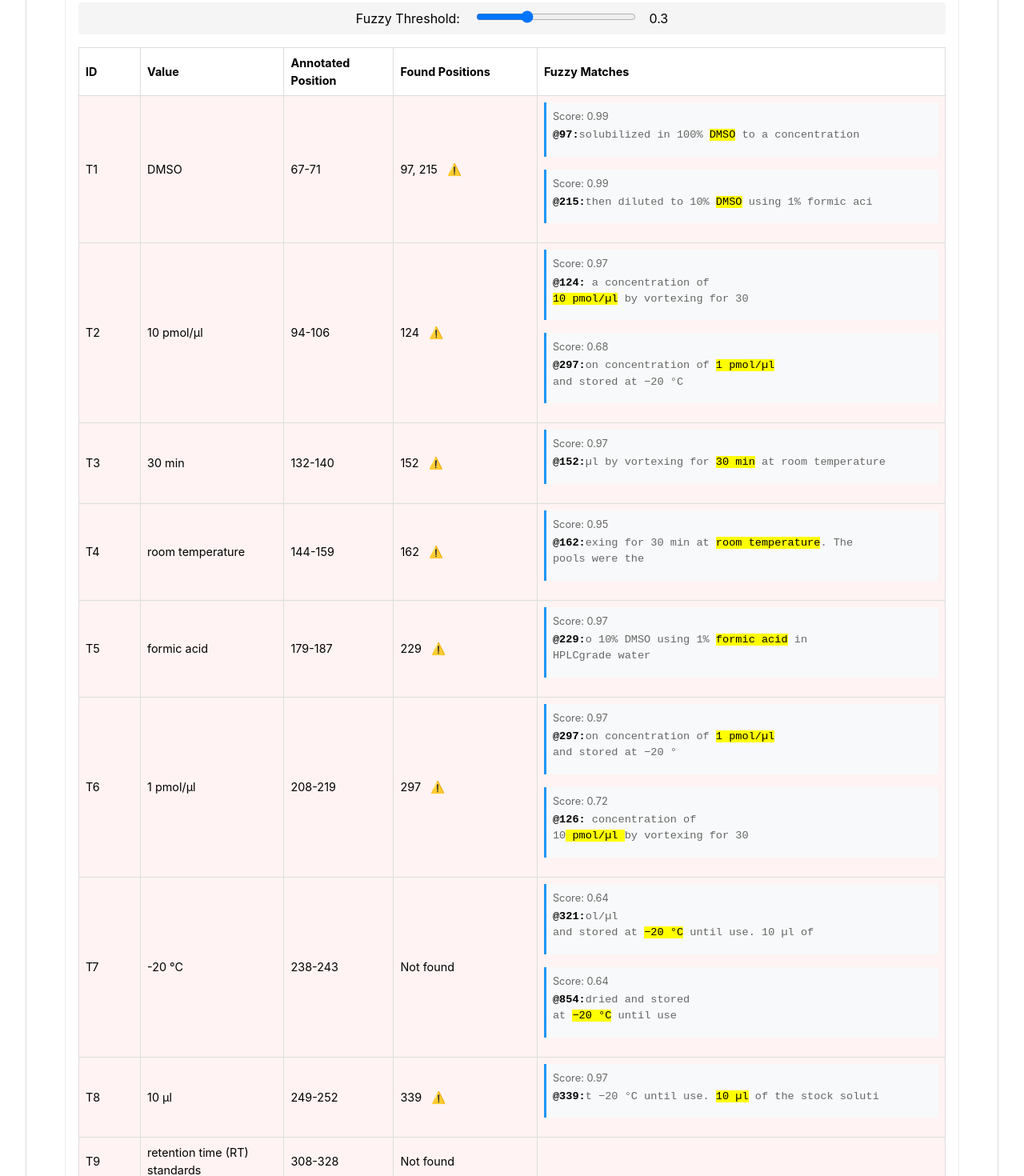
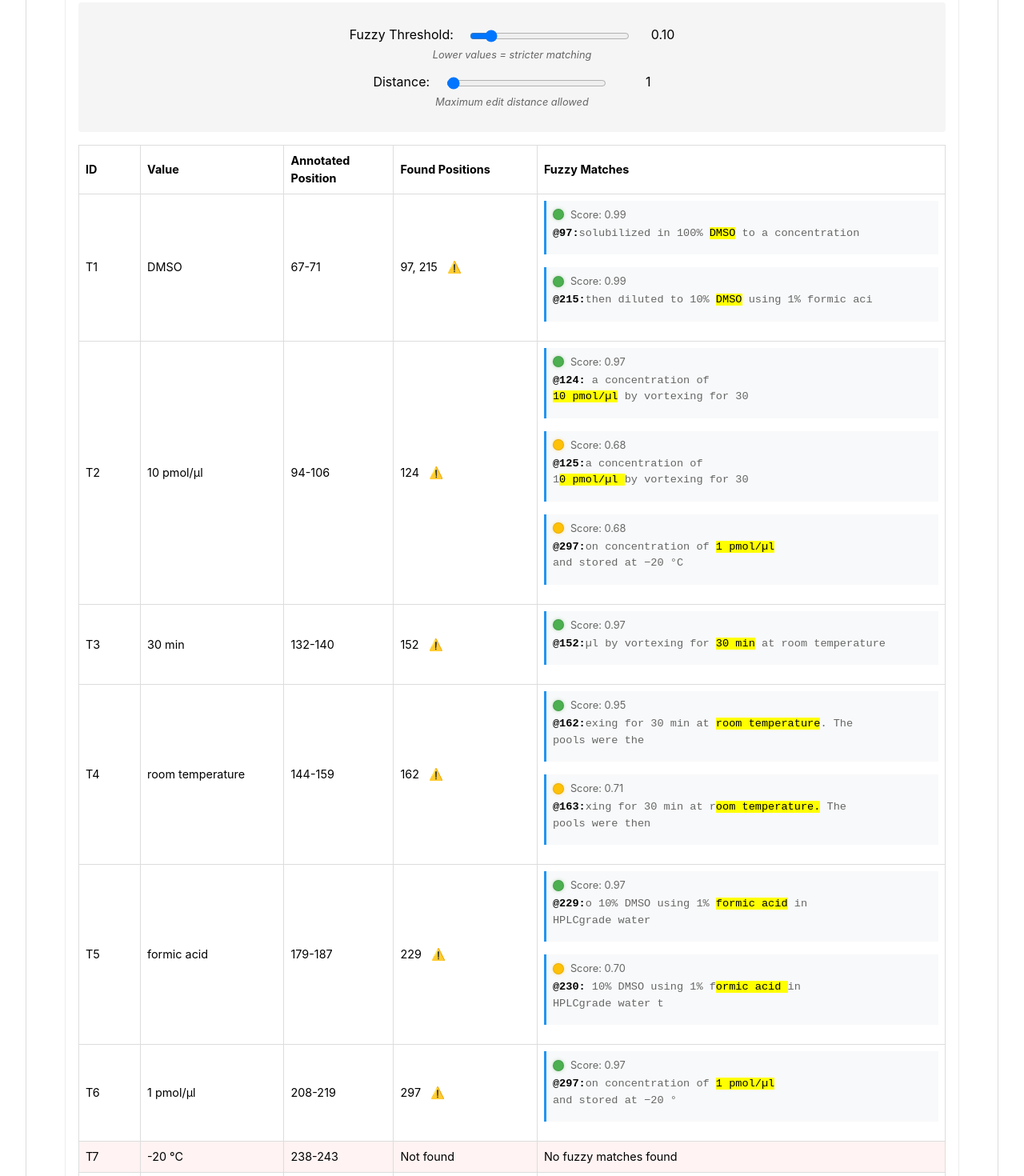
Before and after one commit to tkschmidt/bratAnn, a Vue app: page / in a window 1280 px wide. Shown: the part 2180-3650 px from the top of the page at 80% size. Built offline with nearby package versions, Linux system fonts and the light colour scheme.

Commit message:
Better UI

```diff
--- a/src/components/AnnotatedText.vue
+++ b/src/components/AnnotatedText.vue
@@ -44,18 +44,36 @@
     <div class="string-matches">
       <h4>String Position Analysis</h4>
       <div class="fuzzy-controls">
+        <div class="control-group">
           <label>
             Fuzzy Threshold:
             <input
               type="range"
-            v-model="fuseThreshold"
+              v-model.number="fuseThreshold"
               min="0"
               max="1"
-            step="0.1"
+              step="0.01"
               class="threshold-slider"
             />
-          <span class="threshold-value">{{ fuseThreshold }}</span>
+            <span class="threshold-value">{{ fuseThreshold.toFixed(2) }}</span>
           </label>
+          <span class="control-hint">Lower values = stricter matching</span>
+        </div>
+        <div class="control-group">
+          <label>
+            Distance:
+            <input
+              type="range"
+              v-model.number="fuseDistance"
+              min="0"
+              max="100"
+              step="1"
+              class="threshold-slider"
+            />
+            <span class="threshold-value">{{ fuseDistance }}</span>
+          </label>
+          <span class="control-hint">Maximum edit distance allowed</span>
+        </div>
       </div>
       <table class="matches-table">
         <thead>
@@ -70,7 +88,7 @@
         <tbody>
           <tr v-for="match in stringMatches"
               :key="match.id"
-              :class="{ 'position-mismatch': match.hasPositionMismatch }">
+              :class="{ 'position-mismatch': hasNoMatches(match) }">
             <td>{{ match.id }}</td>
             <td>{{ match.value }}</td>
             <td>{{ match.annotatedPosition }}</td>
@@ -78,16 +96,19 @@
               <span v-if="match.exactPositions.length === 0">Not found</span>
               <span v-else>
                 {{ match.exactPositions.join(', ') }}
-                <span v-if="match.hasPositionMismatch"
+                <span v-if="!match.exactPositions.includes(match.start_position)"
                       class="mismatch-warning"
                       :title="match.mismatchInfo">⚠️</span>
               </span>
             </td>
             <td>
+              <div v-if="match.fuzzyMatches.length === 0">No fuzzy matches found</div>
               <div v-for="(fuzzyMatch, index) in match.fuzzyMatches"
                    :key="index"
                    class="fuzzy-match">
                 <div class="match-score">
+                  <span class="score-indicator"
+                        :class="getScoreClass(fuzzyMatch.score)"></span>
                   Score: {{ fuzzyMatch.score.toFixed(2) }}
                 </div>
                 <div class="context-entry">
@@ -104,7 +125,7 @@
 </template>
 
 <script setup>
-import { ref, computed } from 'vue'
+import { ref, computed, watch } from 'vue'
 import Fuse from 'fuse.js'
 
 const props = defineProps({
@@ -130,7 +151,14 @@ at −20 °C until use`
 
 const sourceText = ref(defaultText)
 const offsetValue = ref(0)
-const fuseThreshold = ref(0.3)
+const fuseThreshold = ref(0.1)
+const fuseDistance = ref(1)
+
+// Force recomputation when fuzzy parameters change
+const fuzzyParams = computed(() => ({
+  threshold: fuseThreshold.value,
+  distance: fuseDistance.value
+}))
 
 // Calculate starting character position for each line
 const lineStartPositions = computed(() => {
@@ -243,54 +271,30 @@ const findFuzzyMatches = (text, searchValue) => {
   const fuse = new Fuse(possibleMatches, {
     keys: ['text'],
     includeScore: true,
-    threshold: fuseThreshold.value,
-    location: 0,
-    distance: Math.floor(searchValue.length / 3), // Reduced distance
-    minMatchCharLength: Math.floor(searchValue.length * 0.8), // Minimum length of match
-    shouldSort: true,
-    findAllMatches: false
+    threshold: fuzzyParams.value.threshold,
+    distance: fuzzyParams.value.distance,
+    location: 0
   })
 
   const results = fuse.search(searchValue)
 
-  // Filter out overlapping matches
-  const filteredResults = results.reduce((acc, result) => {
+  return results.map(result => {
     const match = result.item
     const score = 1 - result.score
 
-    // Skip if score is too low
-    if (score < 0.6) return acc
-
-    // Check if this match overlaps with any existing matches
-    const hasOverlap = acc.some(existing => {
-      const existingStart = existing.position
-      const existingEnd = existingStart + searchValue.length
-      const currentStart = match.position
-      const currentEnd = currentStart + searchValue.length
-
-      // Check for any overlap
-      return !(currentEnd < existingStart || currentStart > existingEnd) &&
-             // Allow small distance for different matches
-             Math.abs(currentStart - existingStart) < searchValue.length / 2
-    })
-
-    if (!hasOverlap) {
     const matchText = match.text.slice(0, searchValue.length)
     const contextBefore = text.slice(Math.max(0, match.position - 20), match.position)
     const contextAfter = text.slice(match.position + searchValue.length, match.position + searchValue.length + 20)
 
-      acc.push({
+    return {
       position: match.position,
       score,
       formattedText: `${contextBefore}<mark>${matchText}</mark>${contextAfter}`,
       context: match.text
+    }
   })
-    }
-
-    return acc
-  }, [])
-
-  return filteredResults
+  .filter(match => match.score > 0.3)
+  .sort((a, b) => b.score - a.score)
 }
 
 const findExactOccurrences = (str, searchValue) => {
@@ -312,25 +316,38 @@ const findExactOccurrences = (str, searchValue) => {
 const stringMatches = computed(() => {
   if (!sourceText.value) return []
 
+  // Include fuzzyParams in the computation to force reactivity
+  const params = fuzzyParams.value
+
   return props.annotations.map(ann => {
     const exactPositions = findExactOccurrences(sourceText.value, ann.value)
     const fuzzyMatches = findFuzzyMatches(sourceText.value, ann.value)
     const annotatedPosition = `${ann.start_position}-${ann.stop_position}`
-    const hasPositionMismatch = !exactPositions.includes(ann.start_position)
 
     return {
       id: ann.id,
       value: ann.value.replace(/\n/g, '↵'),
       annotatedPosition,
+      start_position: ann.start_position,
       exactPositions,
       fuzzyMatches,
-      hasPositionMismatch,
-      mismatchInfo: hasPositionMismatch
+      hasPositionMismatch: !exactPositions.includes(ann.start_position),
+      mismatchInfo: !exactPositions.includes(ann.start_position)
         ? `Annotated position (${ann.start_position}) not found in exact matches`
         : ''
     }
   })
 })
+
+const getScoreClass = (score) => {
+  if (score >= 0.9) return 'score-high'
+  if (score >= 0.5) return 'score-medium'
+  return 'score-low'
+}
+
+const hasNoMatches = (match) => {
+  return match.exactPositions.length === 0 && match.fuzzyMatches.length === 0
+}
 </script>
 
 <style scoped>
@@ -478,16 +495,36 @@ const stringMatches = computed(() => {
 
 .fuzzy-controls {
   margin: 1rem 0;
-  padding: 0.5rem;
+  padding: 1rem;
   background-color: #f5f5f5;
   border-radius: 4px;
   width: 100%;
   box-sizing: border-box;
 }
 
+.control-group {
+  margin: 0.75rem 0;
+  display: flex;
+  flex-direction: column;
+  gap: 0.25rem;
+}
+
+.control-hint {
+  font-size: 0.8rem;
+  color: #666;
+  font-style: italic;
+}
+
 .threshold-slider {
   width: 200px;
   margin: 0 1rem;
+  vertical-align: middle;
+}
+
+.threshold-value {
+  min-width: 2.5em;
+  display: inline-block;
+  text-align: right;
 }
 
 .fuzzy-match {
@@ -501,9 +538,35 @@ const stringMatches = computed(() => {
 }
 
 .match-score {
+  display: flex;
+  align-items: center;
+  gap: 0.5rem;
   font-size: 0.8rem;
   color: #666;
   margin-bottom: 0.25rem;
+}
+
+.score-indicator {
+  display: inline-block;
+  width: 12px;
+  height: 12px;
+  border-radius: 50%;
+  border: 1px solid rgba(0, 0, 0, 0.1);
+}
+
+.score-high {
+  background-color: #4caf50;  /* Green */
+  box-shadow: 0 0 4px rgba(76, 175, 80, 0.4);
+}
+
+.score-medium {
+  background-color: #ffc107;  /* Yellow */
+  box-shadow: 0 0 4px rgba(255, 193, 7, 0.4);
+}
+
+.score-low {
+  background-color: #f44336;  /* Red */
+  box-shadow: 0 0 4px rgba(244, 67, 54, 0.4);
 }
 
 mark {
```
Lines whose indentation alone changed are shown as unchanged.
